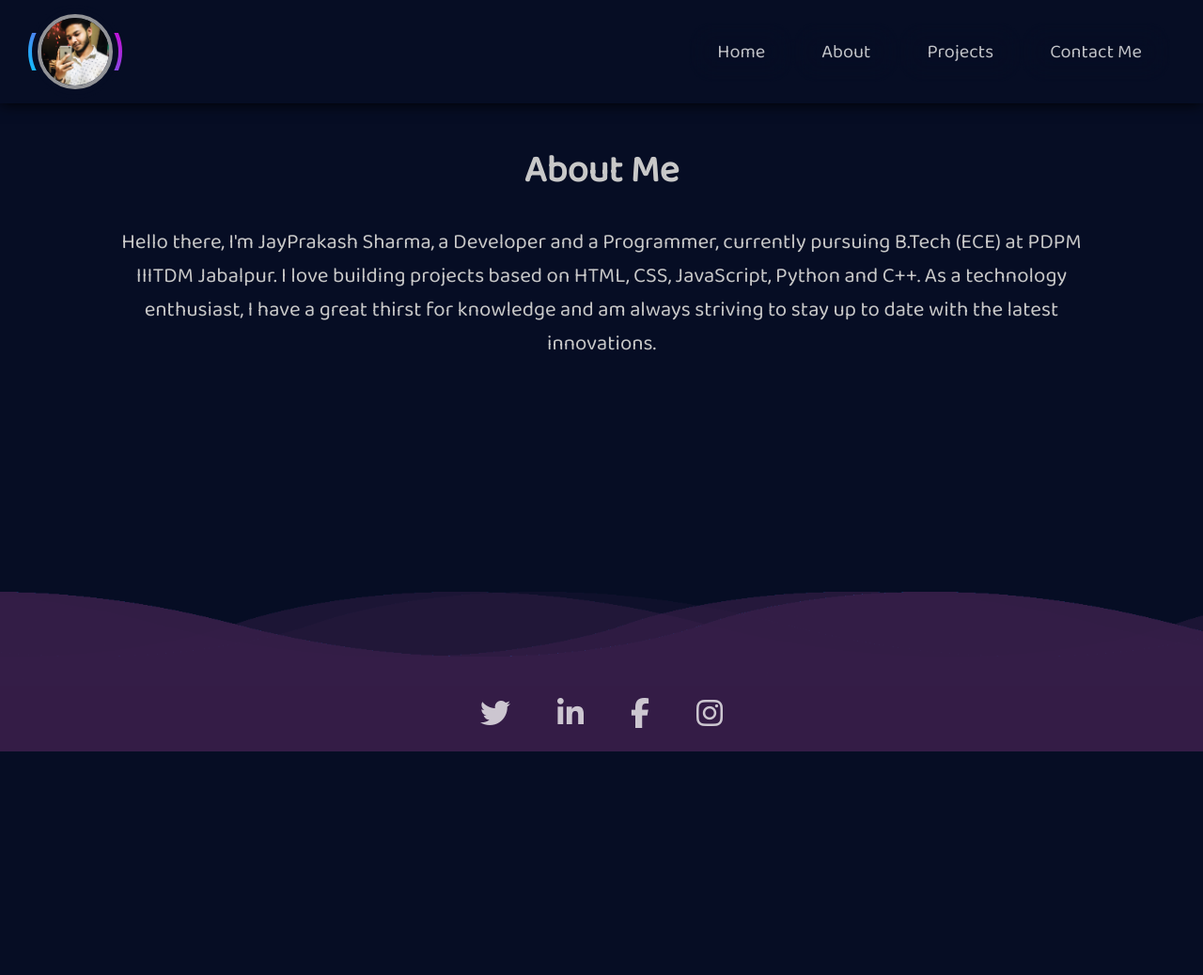
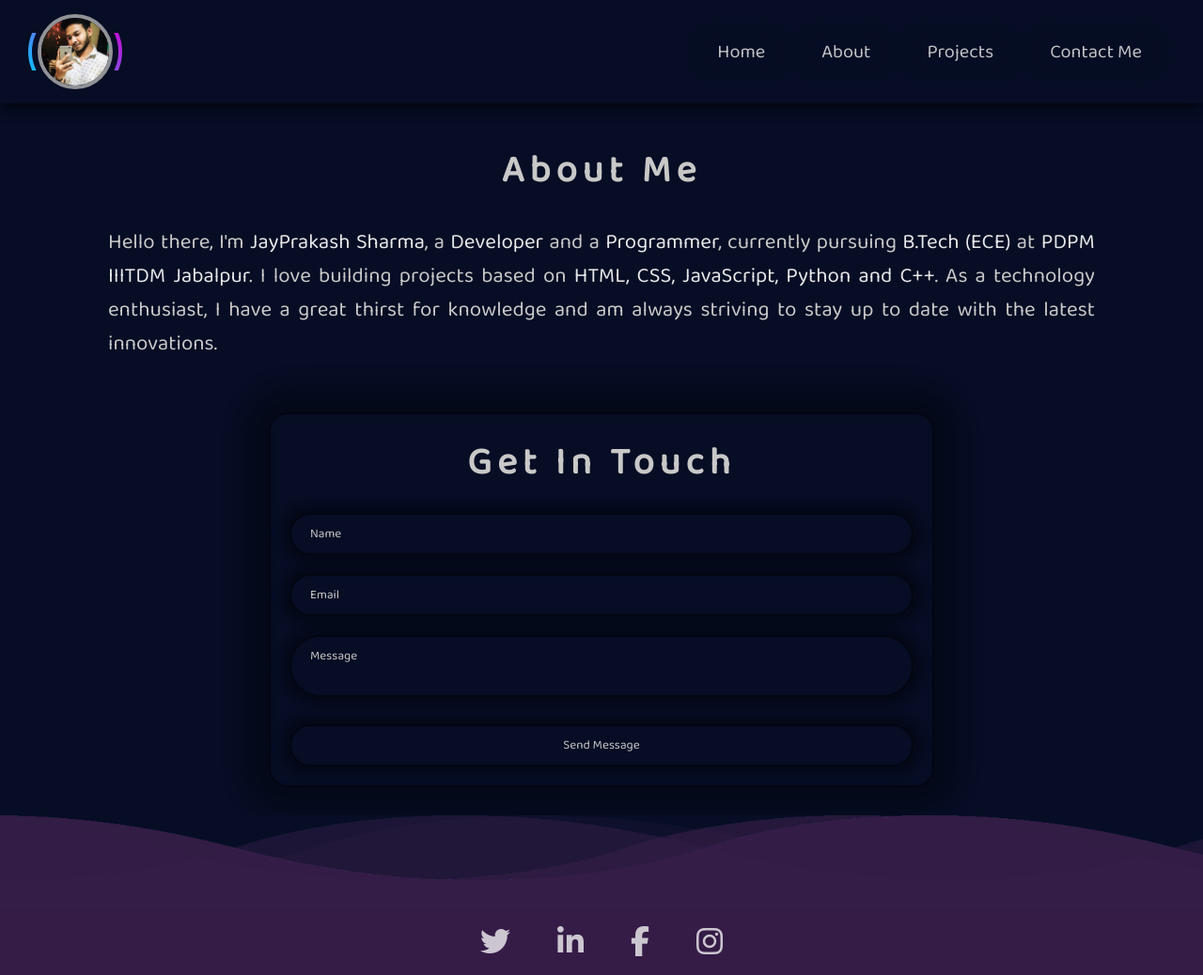
Before and after one commit to thejaysharma/Jay-Portfolio, a plain HTML site: page index.html in a window 1280 px wide. Shown: the whole page at 94% size. Before the commit the page ends 800 px from the top, so only its background shows below. Drawn offline with Linux system fonts and the light colour scheme; a web font is replaced by a local one.

Commit message:
form create

```diff
--- a/css/content.css
+++ b/css/content.css
@@ -1,8 +1,13 @@
+html {
+    overflow-y: scroll;
+}
+
 #body-contents {
     margin: 150px 50px 170px 50px;
     display: flex;
     flex-direction: column;
     text-align: center;
+    align-items: center;
     justify-content: center;
     color: rgb(200, 200, 200);
     overflow: auto;
@@ -10,12 +15,14 @@
 
 #body-contents h1 {
     font-size: 2.5em;
+    letter-spacing: 6px;
 }
 
 #body-contents .about-me p {
     font-size: 1.4em;
     margin: 10px 50px;
     padding: 15px;
+    text-align: justify;
     justify-content: center;
 }
 
@@ -25,3 +32,77 @@
         font-size: 0.75em;
     }
 }
+
+#about-me p span {
+    color: white;
+    opacity: 90%;
+}
+
+#body-contents .form-box {
+    position: relative;
+    display: flex;
+    flex-direction: column;
+    margin: 30px 30px 30px 30px;
+    width: 60%;
+    height: 40%;
+    border-radius: 20px;
+    align-items: center;
+    justify-content: center;
+    text-align: left;
+    backdrop-filter: blur(5px);
+    box-shadow: 0 0 25px 25px rgba(0, 0, 0, 0.3);
+    border: 2px solid rgba(0, 0, 0, 0.5);
+}
+
+#body-contents .form-details {
+    position: relative;
+    width: 100%;
+    height: 100%;
+    padding: 20px;
+}
+
+.form-details h1 {
+    position: relative;
+    text-align: center;
+}
+
+.form-details .inputbox {
+    width: 100%;
+    margin-top: 20px;
+}
+
+.form-details .inputbox input,
+textarea {
+    width: 100%;
+    background: #060d24;
+    color: rgb(200, 200, 200);
+    border: none;
+    outline: none;
+    padding: 10px 20px;
+    border-radius: 35px;
+    box-shadow: 0 0 10px 10px rgba(0, 0, 0, 0.3);
+    border: 2px solid rgba(0, 0, 0, 0.5);
+    resize: none;
+}
+
+::placeholder {
+    color: rgb(200, 200, 200);
+}
+
+@media (max-width: 940px) {
+    #body-contents .form-box {
+        width: 80%;
+        height: 20%;
+    }
+}
+.send-button{
+    cursor: pointer;
+}
+.form-details .inputbox input:hover{
+    transform: rotateY(15deg);
+    transition: 0.3s;
+}
+.form-details .inputbox textarea:hover{
+    transform: rotateY(15deg);
+    transition: 0.3s;
+}
--- a/css/footer.css
+++ b/css/footer.css
@@ -1,14 +1,15 @@
 footer .footer-content {
     position: absolute;
-    bottom: 0;
+    bottom: -10px;
     margin-top: -100px;
     width: 100%;
-    padding: 5px 50px;
+    padding: 2px 50px;
     background: rgb(52 28 70);
-    min-height: 75px;
+    min-height: 85px;
     display: flex;
     justify-content: center;
     align-items: center;
+    z-index: 0;
 }
 
 .footer-content .social_icons {
@@ -94,3 +95,9 @@ footer .footer-content {
         background-position-x: 1000px;
     }
 }
+
+@media(max-width:800px) {
+    .footer-content .social_icons li a {
+        font-size: 1.5em;
+    }
+}
--- a/css/header.css
+++ b/css/header.css
@@ -28,6 +28,7 @@ header .header-container {
     align-items: center;
     background: #060d24;
     box-shadow: 0 0 15px rgba(0, 0, 0);
+    z-index: 1;
 }
 
 .logo-box {
--- a/index.html
+++ b/index.html
@@ -47,7 +47,7 @@
                             <li><a class="active" href="#">Home</a></li>
                             <li><a href="#about-me">About</a></li>
                             <li><a href="#content2">Projects</a></li>
-                            <li><a href="#content3">Contact Me</a></li>
+                            <li><a href="#contact-me">Contact Me</a></li>
 
                             <div id="hover-theme"></div>
 
@@ -73,6 +73,34 @@
                         Python and C++</span>. As a technology enthusiast, I have a
                     great thirst for knowledge and am always striving to stay up to date with the latest innovations.
                 </p>
+            </div>
+
+            <div class="form-box">
+
+                <div class="form-details" id="formdetails">
+
+                    <h1 id="contact-me">Get In Touch</h1>
+
+                    <form class="form">
+
+                        <div class="inputbox">
+                            <input type="text" placeholder="Name">
+                        </div>
+
+                        <div class="inputbox">
+                            <input type="email" placeholder="Email">
+                        </div>
+
+                        <div class="inputbox">
+                            <textarea placeholder="Message" rows="2" cols="2"></textarea>
+                        </div>
+
+                        <div class="inputbox">
+                            <input class="send-button" type="submit" value="Send Message">
+                        </div>
+
+                    </form>
+                </div>
             </div>
         </section>
 
```
